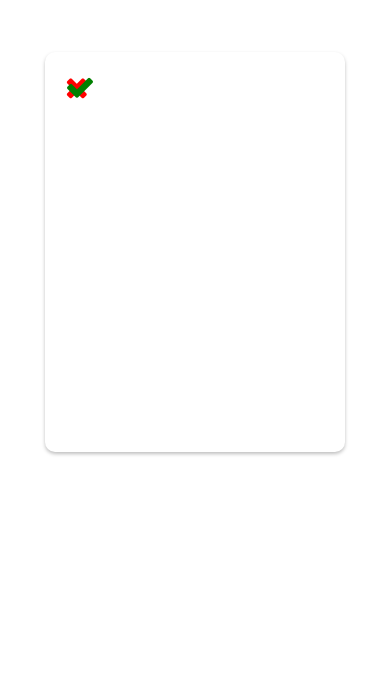
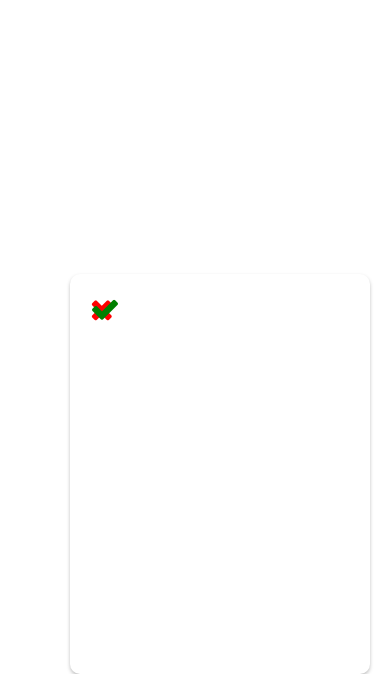
Before and after one commit to nikhiltony26/SwipeAnimation_APP, a React Native app: screen / in a window 390 px wide. Shown: the part 170-844 px from the top of the page. Built offline with nearby package versions, Linux system fonts and the light colour scheme.

Commit message:
resync auto-sync

```diff
--- a/App.js
+++ b/App.js
@@ -3,6 +3,8 @@ import { View, StyleSheet, Animated, PanResponder, Dimensions } from 'react-nati
 import Icon from 'react-native-vector-icons/FontAwesome';
 
 const SCREEN_WIDTH = Dimensions.get('window').width;
+const CARD_WIDTH = 300;
+const CARD_HEIGHT = 400;
 
 const SwipeAnimationApp = () => {
   const position = new Animated.ValueXY();
@@ -15,20 +17,20 @@ const SwipeAnimationApp = () => {
   const panResponder = PanResponder.create({
     onStartShouldSetPanResponder: () => true,
     onPanResponderMove: (event, gesture) => {
-      position.setValue({ x: gesture.dx, y: gesture.dy });
+      position.setValue({ x: gesture.dx, y: 0 });
     },
     onPanResponderRelease: (event, gesture) => {
       if (gesture.dx > 120) {
         // Swipe right, animate off screen to the right
         Animated.timing(position, {
-          toValue: { x: SCREEN_WIDTH, y: gesture.dy },
+          toValue: { x: SCREEN_WIDTH + CARD_WIDTH, y: 0 },
           duration: 300,
           useNativeDriver: false,
         }).start();
       } else if (gesture.dx < -120) {
         // Swipe left, animate off screen to the left
         Animated.timing(position, {
-          toValue: { x: -SCREEN_WIDTH, y: gesture.dy },
+          toValue: { x: -SCREEN_WIDTH - CARD_WIDTH, y: 0 },
           duration: 300,
           useNativeDriver: false,
         }).start();
@@ -48,14 +50,20 @@ const SwipeAnimationApp = () => {
       <Animated.View
         {...panResponder.panHandlers}
         style={[
-          position.getLayout(),
-          { transform: [{ rotate: rotate }] },
-          styles.card,
+          { transform: [{ translateX: position.x }] },
+          styles.cardContainer,
         ]}
       >
-        {/* Card content here */}
-        <Icon name="times" size={30} color="red" style={styles.icon} />
-        <Icon name="check" size={30} color="green" style={styles.icon} />
+        <Animated.View
+          style={[
+            styles.card,
+            { transform: [{ rotate: rotate }] },
+          ]}
+        >
+          {/* Card content here */}
+          <Icon name="times" size={30} color="red" style={styles.icon} />
+          <Icon name="check" size={30} color="green" style={styles.icon} />
+        </Animated.View>
       </Animated.View>
     </View>
   );
@@ -64,12 +72,18 @@ const SwipeAnimationApp = () => {
 const styles = StyleSheet.create({
   container: {
     flex: 1,
-    justifyContent: 'center',
-    alignItems: 'center',
+    justifyContent: 'flex-end',
+    alignItems: 'flex-end',
+    padding: 20,
+  },
+  cardContainer: {
+    position: 'absolute',
+    bottom: 0,
+    zIndex: 2,
   },
   card: {
-    width: 300,
-    height: 400,
+    width: CARD_WIDTH,
+    height: CARD_HEIGHT,
     backgroundColor: 'white',
     borderRadius: 10,
     shadowColor: '#000',
```
